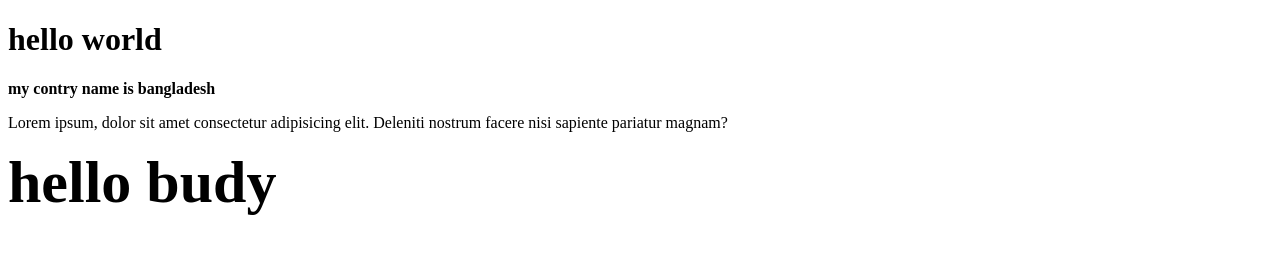
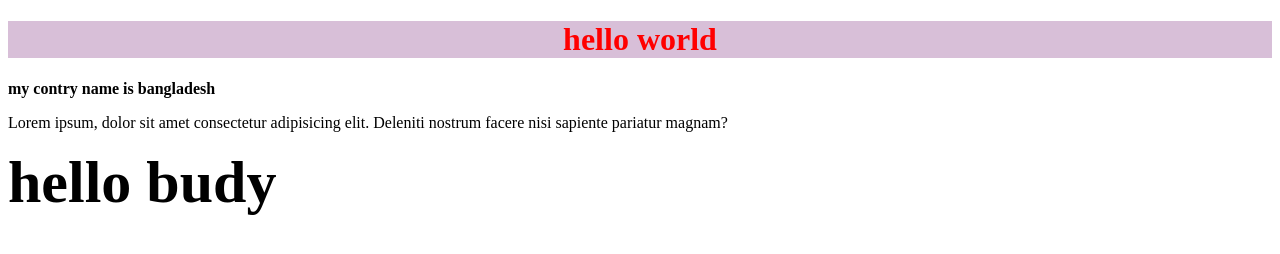
Before and after one commit to mdanas12/second-repo, a plain HTML site: page index.html in a window 1280 px wide. Drawn offline with Linux system fonts and the light colour scheme.

Commit message:
text add

```diff
--- a/style.css
+++ b/style.css
@@ -1,3 +1,8 @@
 strong{
     font-size: 60px;
 }
+h1{
+    background-color: thistle;
+    text-align: center;
+    color: red;
+}
```
